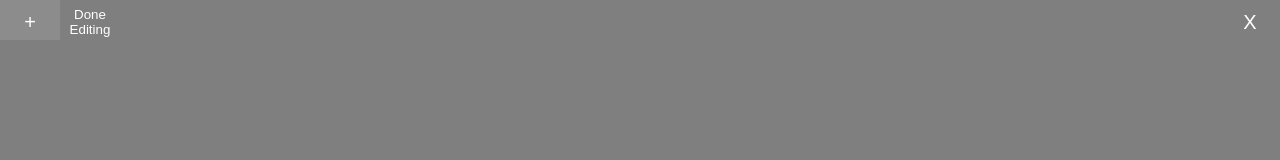
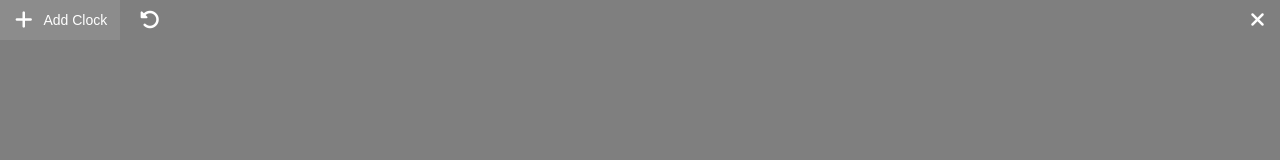
Before and after one commit to AtomicManic/world-clock-app, a React (Vite) app: page / in a window 1280 px wide. Shown: the top 160 px of the page. Built offline with nearby package versions, Linux system fonts and the light colour scheme.

Commit message:
static-header-with-icons

```diff
--- a/index.html
+++ b/index.html
@@ -11,6 +11,10 @@
         background-color: rgba(255, 255, 255, 0.8);
       }
     </style>
+    <link
+      rel="stylesheet"
+      href="https://cdnjs.cloudflare.com/ajax/libs/font-awesome/6.4.0/css/all.min.css"
+    />
   </head>
   <body>
     <div id="root"></div>
--- a/src/App.css
+++ b/src/App.css
@@ -25,11 +25,11 @@ body {
   align-items: center;
   background-color: rgba(0, 0, 0, 0);
   color: white;
-  /* position: fixed;
+  position: fixed;
   top: 0;
   left: 0;
   right: 0;
-  z-index: 1000; */
+  z-index: 1000;
   /* padding: 0 10px; */
   box-sizing: border-box;
   -webkit-app-region: drag; /* Make the header draggable */
@@ -46,25 +46,70 @@ body {
   background-color: transparent;
   color: white;
   border: none;
-  padding-top: 5px;
+  padding: 5px;
   cursor: pointer;
   height: 100%;
-  transition: background-color 0.3s ease;
+  transition: all 0.3s ease;
   -webkit-app-region: no-drag; /* Make buttons non-draggable */
-  /* margin-left: 10px; */
-  width: 60px;
+  display: flex;
+  align-items: center;
+  justify-content: flex-start;
 }
 
-.app-header button:hover {
+.add-clock-button,
+.edit-clocks-btn {
+  width: 40px; /* Initial width */
+  transition: width 0.3s ease;
+  overflow: hidden;
+  padding-left: 10px; /* Ensure the icon is fully visible */
+}
+
+.add-clock-button:hover,
+.edit-clocks-btn:hover {
+  width: 120px; /* Expanded width */
+}
+
+.add-clock-button i,
+.edit-clocks-btn i {
+  font-size: 20px;
+  margin-right: 10px; /* Space between icon and text */
+  padding-left: 10px;
+}
+
+.button-text {
+  display: inline-block;
+  white-space: nowrap;
+  opacity: 0;
+  transform: translateX(-20px);
+  transition: opacity 0.3s ease, transform 0.3s ease;
+  font-size: 14px;
+}
+
+.add-clock-button:hover .button-text,
+.edit-clocks-btn:hover .button-text {
+  opacity: 1;
+  transform: translateX(0);
+}
+
+.edit-clocks-btn {
+  margin-left: 5px;
+}
+
+.add-clock-button:hover,
+.edit-clocks-btn:hover {
   background-color: rgba(255, 255, 255, 0.1);
 }
 
-.add-clock-button,
 .close-app-button {
   font-size: 20px;
+  /* width: 40px; */
+  justify-content: center;
+  align-items: center;
+  margin-right: 10px;
 }
 
 .clocks-container {
+  margin-top: 60px; /* Allow space for header */
   display: flex;
   flex-wrap: wrap;
   justify-content: center;
@@ -72,3 +117,14 @@ body {
   width: 100%;
   box-sizing: border-box;
 }
+
+.close-app-button:hover {
+  color: rgba(255, 0, 0, 0.5);
+  background-color: rgba(0, 0, 0, 0);
+}
+
+.left-header button {
+  display: flex;
+  flex-direction: row;
+  align-items: center;
+}
--- a/src/App.jsx
+++ b/src/App.jsx
@@ -38,14 +38,25 @@ const App = () => {
       <div className="app-header">
         <div className="left-header">
           <button className="add-clock-button" onClick={addClock}>
-            +
+            <i className="fa-solid fa-plus"></i>
+            <span className="button-text">Add Clock</span>
           </button>
           <button className="edit-clocks-btn" onClick={handleEditClocks}>
-            {isEditing ? "Done Editing" : "Edit Clocks"}
+            {isEditing ? (
+              <>
+                <i className="fa-solid fa-rotate-left"></i>
+                <span className="button-text">Done</span>
+              </>
+            ) : (
+              <>
+                <i className="fa-regular fa-pen-to-square"></i>
+                <span className="button-text">Edit</span>
+              </>
+            )}
           </button>
         </div>
         <button className="close-app-button" onClick={closeApp}>
-          X
+          <i className="fa-solid fa-xmark"></i>
         </button>
       </div>
       <div className="clocks-container">
```
